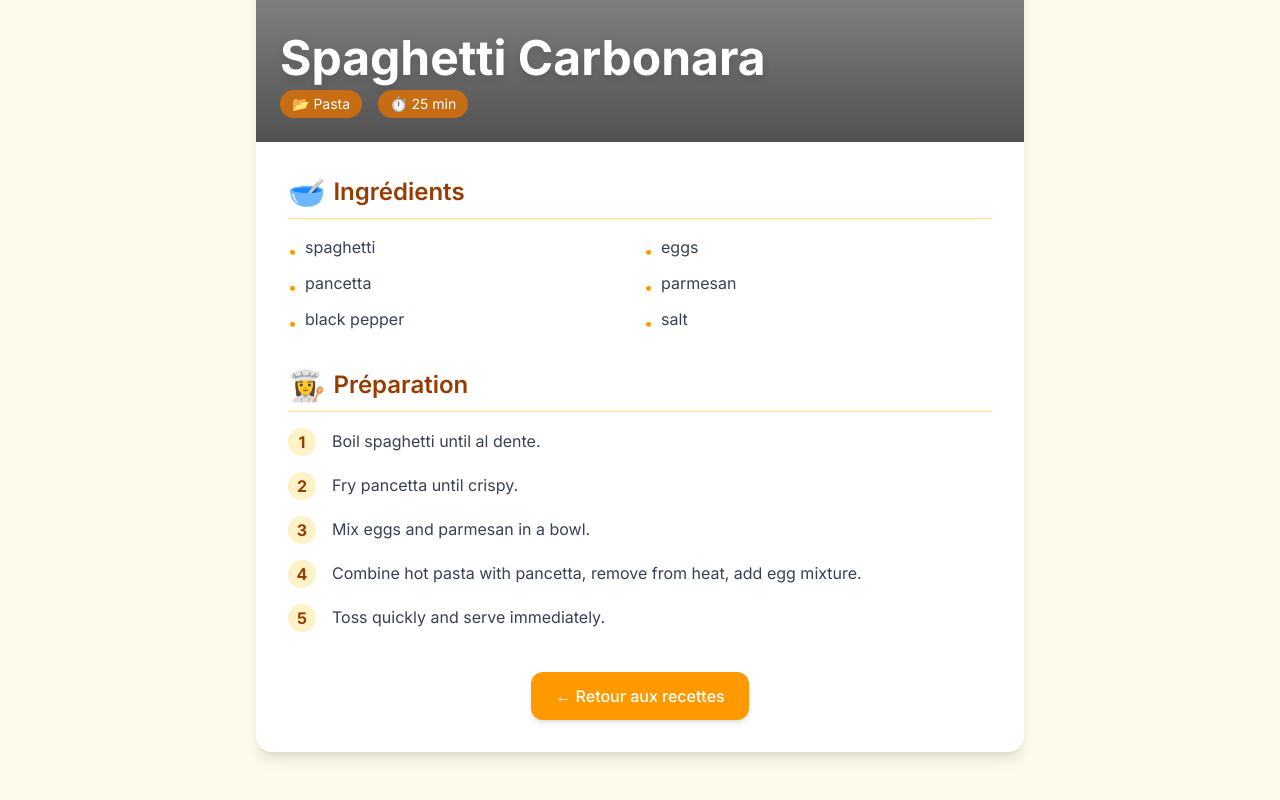
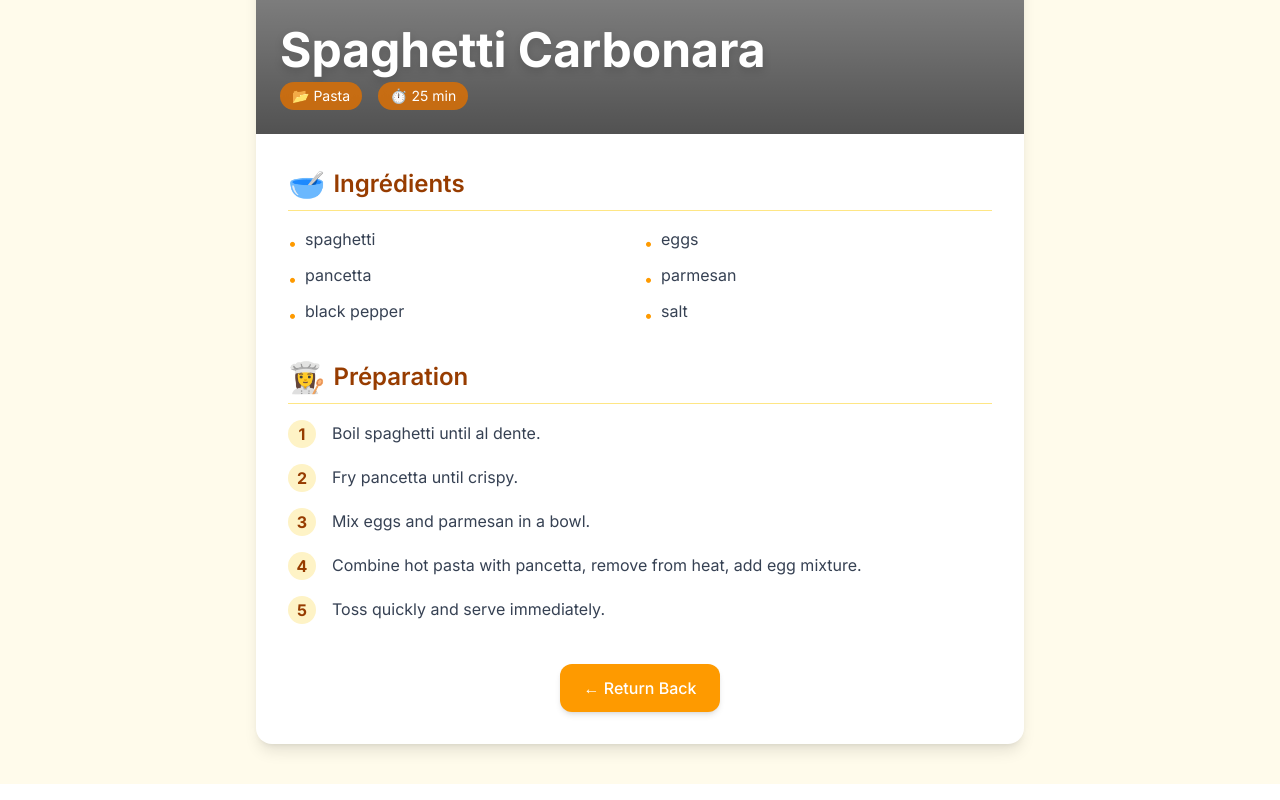
Before and after one commit to Fenohasina08/next-js-recipes, a Next.js app: page /recettes/1 in a window 1280 px wide. Shown: the part 290-1090 px from the top of the page. After the commit the page ends 800 px from the top, so only its background shows below. Built offline with nearby package versions, Linux system fonts and the light colour scheme.

Commit message:
refactor(recettes/id):set it to fixed to not let the scroll option

```diff
--- a/src/app/recettes/[id]/page.tsx
+++ b/src/app/recettes/[id]/page.tsx
@@ -10,7 +10,7 @@ export default function RecipePage({ params }: { params: { id: string } }) {
   }
 
   return (
-    <main className="min-h-screen bg-amber-50 py-12 px-4">
+    <main className="min-h-screen bg-amber-50 py-10 px-4 fixed top-0 left-0 w-full z-[100]">
       <article className="max-w-3xl mx-auto bg-white rounded-2xl shadow-lg overflow-hidden">
         {/* En-tête avec l'image et les infos principales */}
         <div className="relative h-72 w-full md:h-96">
@@ -77,7 +77,7 @@ export default function RecipePage({ params }: { params: { id: string } }) {
               href="/"
               className="inline-flex items-center gap-2 bg-amber-500 hover:bg-amber-600 text-white font-medium px-6 py-3 rounded-xl transition shadow-md hover:shadow-lg"
             >
-              ← Retour aux recettes
+              ← Return Back
             </a>
           </div>
         </div>
```
